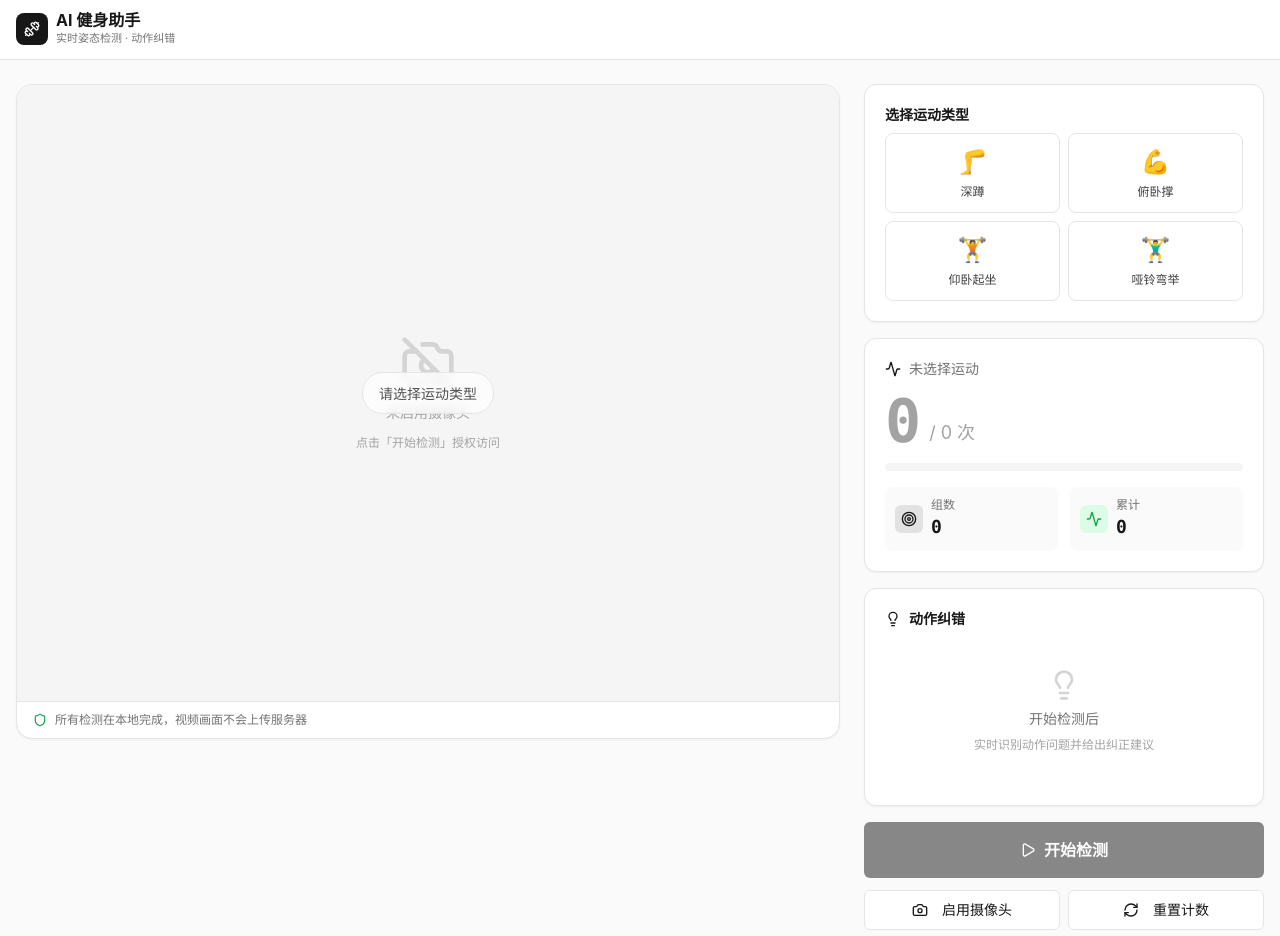
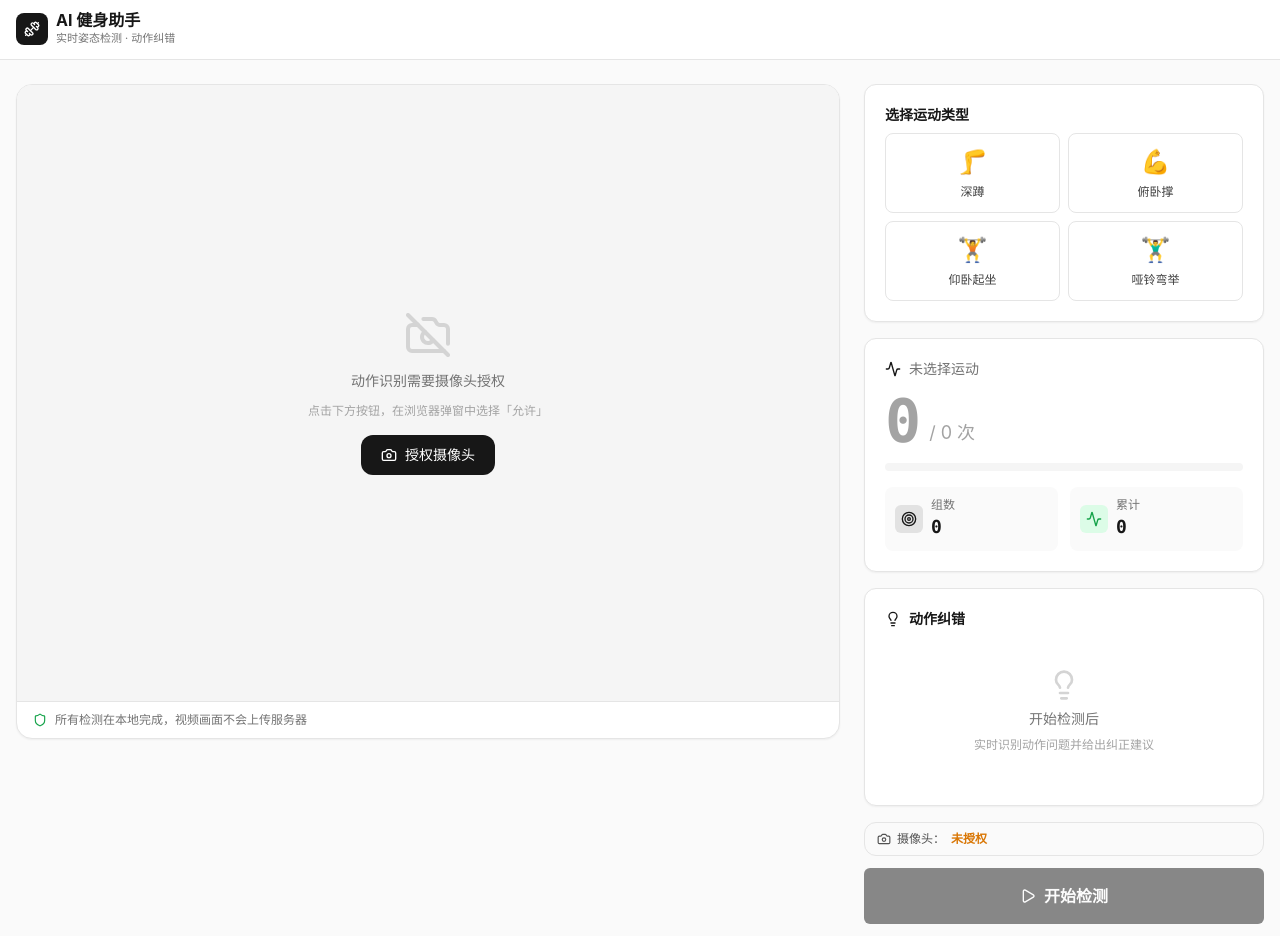
Before and after one commit to 8z5p7ykgcx-lgtm/goodgym-ai-fitness, a React (Vite) app: page / in a window 1280 px wide. Shown: the top 936 px of the page. Built offline with nearby package versions, Linux system fonts and the light colour scheme.

Commit message:
feat: 页面组件 - 摄像头授权状态展示/引导/开始按钮联动

```diff
--- a/src/pages/WorkoutPage/WorkoutPage.tsx
+++ b/src/pages/WorkoutPage/WorkoutPage.tsx
@@ -16,7 +16,7 @@ export default function WorkoutPage() {
   const {
     state, isDetecting, currentExercise,
     startDetection, stopDetection, selectExercise,
-    cameraEnabled, enableCamera, videoRef,
+    cameraEnabled, cameraStatus, enableCamera, videoRef,
     modelLoading, modelReady, loadModel,
   } = usePoseDetection();
 
@@ -58,11 +58,24 @@ export default function WorkoutPage() {
     wasDetectingRef.current = isDetecting;
   }, [isDetecting]);
 
+  /**
+   * 开始检测：摄像头授权是使用的前置条件。
+   * 1) 未授权 → 先请求摄像头（触发浏览器/系统授权弹窗）
+   * 2) 授权成功 → 加载姿态模型
+   * 3) 一切就绪 → 启动检测循环（画面与识别同时工作）
+   */
   const handleStart = useCallback(async () => {
     if (!currentExercise) { toast.warning('请先选择运动类型'); return; }
     if (!cameraEnabled) {
       const ok = await enableCamera();
-      if (!ok) { toast.error('无法访问摄像头，请检查浏览器权限'); return; }
+      if (!ok) {
+        if (cameraStatus === 'denied') {
+          toast.error('摄像头权限被拒绝，请在浏览器设置中允许后重试');
+        } else {
+          toast.error('无法访问摄像头，请按画面提示操作');
+        }
+        return;
+      }
     }
     if (!modelReady) {
       toast.info('正在加载姿态检测模型，请稍候...');
@@ -72,7 +85,7 @@ export default function WorkoutPage() {
     }
     startDetection();
     toast.success('检测已开始，请站到镜头前');
-  }, [currentExercise, cameraEnabled, enableCamera, modelReady, loadModel, startDetection]);
+  }, [currentExercise, cameraEnabled, cameraStatus, enableCamera, modelReady, loadModel, startDetection]);
 
   const handleStop = useCallback(() => {
     if (currentExercise && state.reps + state.sets > 0) {
@@ -113,8 +126,10 @@ export default function WorkoutPage() {
             <VideoDetectionSection
               videoRef={videoRef} keypoints={state.keypoints} angles={state.angles}
               errors={state.errors} isDetecting={isDetecting} cameraEnabled={cameraEnabled}
-              exerciseName={currentExercise?.name || ''} isGoodForm={state.isGoodForm}
-              repProgress={state.repProgress} hasPerson={state.hasPerson} modelLoading={modelLoading}
+              cameraStatus={cameraStatus} exerciseName={currentExercise?.name || ''}
+              isGoodForm={state.isGoodForm} repProgress={state.repProgress}
+              hasPerson={state.hasPerson} modelLoading={modelLoading}
+              onEnableCamera={enableCamera}
             />
             <div className="lg:hidden">
               <StatsSection currentReps={state.reps} currentSets={state.sets} targetReps={currentExercise?.targetReps || 0} sessionDuration={sessionDuration} accuracy={goodFrameRatio} refreshVersion={historyVersion} />
@@ -124,7 +139,7 @@ export default function WorkoutPage() {
             <ExerciseSelectorSection exercises={EXERCISES} selectedId={currentExercise?.id || null} onSelect={selectExercise} disabled={isDetecting} />
             <CounterDisplaySection currentReps={state.reps} currentSets={state.sets} targetReps={currentExercise?.targetReps || 0} isDetecting={isDetecting} sessionDuration={sessionDuration} exerciseName={currentExercise?.name || ''} />
             <CorrectionPanelSection errors={state.errors} isDetecting={isDetecting} isGoodForm={state.isGoodForm} goodFrames={goodFramesRef.current} totalFrames={totalFramesRef.current} />
-            <ControlButtonSection isDetecting={isDetecting} onStart={handleStart} onStop={handleStop} hasExercise={!!currentExercise} cameraEnabled={cameraEnabled} onEnableCamera={enableCamera} onReset={handleReset} modelLoading={modelLoading} />
+            <ControlButtonSection isDetecting={isDetecting} onStart={handleStart} onStop={handleStop} hasExercise={!!currentExercise} cameraEnabled={cameraEnabled} cameraStatus={cameraStatus} onEnableCamera={enableCamera} onReset={handleReset} modelLoading={modelLoading} />
             <div className="hidden lg:block">
               <StatsSection currentReps={state.reps} currentSets={state.sets} targetReps={currentExercise?.targetReps || 0} sessionDuration={sessionDuration} accuracy={goodFrameRatio} refreshVersion={historyVersion} />
             </div>
--- a/src/pages/WorkoutPage/sections/ControlButtonSection.tsx
+++ b/src/pages/WorkoutPage/sections/ControlButtonSection.tsx
@@ -1,7 +1,8 @@
 import { useState } from 'react';
-import { Play, Square, Camera, RefreshCw, Loader2 } from 'lucide-react';
+import { Play, Square, Camera, RefreshCw, Loader2, AlertTriangle } from 'lucide-react';
 import { Button } from '@/components/ui/button';
 import { toast } from 'sonner';
+import type { CameraStatus } from '@/hooks/usePoseDetection';
 
 interface Props {
   isDetecting: boolean;
@@ -9,32 +10,71 @@ interface Props {
   onStop: () => void;
   hasExercise: boolean;
   cameraEnabled: boolean;
+  cameraStatus: CameraStatus;
   onEnableCamera: () => Promise<boolean>;
   onReset: () => void;
   modelLoading: boolean;
 }
 
+const STATUS_TEXT: Record<CameraStatus, { label: string; color: string }> = {
+  unknown: { label: '未授权', color: 'text-amber-600' },
+  requesting: { label: '授权中…', color: 'text-neutral-500' },
+  granted: { label: '已授权', color: 'text-green-600' },
+  denied: { label: '已拒绝', color: 'text-red-600' },
+  'no-device': { label: '无摄像头', color: 'text-red-600' },
+  'in-use': { label: '摄像头被占用', color: 'text-red-600' },
+  unsupported: { label: '环境不支持', color: 'text-red-600' },
+  error: { label: '授权出错', color: 'text-red-600' },
+};
+
 export default function ControlButtonSection({
   isDetecting, onStart, onStop, hasExercise,
-  cameraEnabled, onEnableCamera, onReset, modelLoading,
+  cameraEnabled, cameraStatus, onEnableCamera, onReset, modelLoading,
 }: Props) {
   const [enablingCam, setEnablingCam] = useState(false);
+  const status = STATUS_TEXT[cameraStatus];
+  const cameraBlocked = !cameraEnabled && ['denied', 'no-device', 'in-use', 'unsupported', 'error'].includes(cameraStatus);
+
   const handleCamera = async () => {
     setEnablingCam(true);
     const ok = await onEnableCamera();
     setEnablingCam(false);
-    ok ? toast.success('摄像头已启用') : toast.error('摄像头授权失败');
+    ok ? toast.success('摄像头已启用') : toast.error('摄像头授权失败，请按画面提示操作');
   };
+
   return (
     <div className="space-y-3">
+      {/* 摄像头授权状态条 */}
+      <div className={`flex items-center justify-between px-3 py-2 rounded-xl border text-xs ${
+        cameraBlocked ? 'border-red-200 bg-red-50' : 'border-neutral-200 bg-neutral-50'
+      }`}>
+        <span className="flex items-center gap-1.5 text-neutral-600">
+          <Camera className="w-3.5 h-3.5" />
+          摄像头：<b className={status.color}>{status.label}</b>
+        </span>
+        {cameraBlocked && (
+          <span className="flex items-center gap-1 text-red-600">
+            <AlertTriangle className="w-3.5 h-3.5" />需授权后使用
+          </span>
+        )}
+      </div>
+
       {!isDetecting ? (
-        <Button onClick={onStart} size="lg" className="w-full h-14 text-base font-semibold gap-2" disabled={!hasExercise || modelLoading}>
+        <Button
+          onClick={onStart}
+          size="lg"
+          className="w-full h-14 text-base font-semibold gap-2"
+          disabled={!hasExercise || modelLoading || cameraBlocked}
+        >
           {modelLoading ? (<><Loader2 className="w-5 h-5 animate-spin" />加载模型中...</>) : (<><Play className="w-5 h-5" />开始检测</>)}
         </Button>
       ) : (
         <Button onClick={onStop} variant="destructive" size="lg" className="w-full h-14 text-base font-semibold gap-2">
           <Square className="w-5 h-5" />结束检测
         </Button>
+      )}
+      {cameraBlocked && !isDetecting && (
+        <p className="text-xs text-red-600 px-1">请先在上方画面中完成摄像头授权，再开始检测。</p>
       )}
       <div className="grid grid-cols-2 gap-2">
         <Button variant="outline" onClick={handleCamera} disabled={cameraEnabled || enablingCam || isDetecting} className="h-10">
--- a/src/pages/WorkoutPage/sections/VideoDetectionSection.tsx
+++ b/src/pages/WorkoutPage/sections/VideoDetectionSection.tsx
@@ -1,5 +1,6 @@
 import { useRef, useEffect } from 'react';
-import { Shield, CameraOff, AlertTriangle, CheckCircle, UserX, Loader2 } from 'lucide-react';
+import { Shield, CameraOff, AlertTriangle, CheckCircle, UserX, Loader2, Camera, RefreshCw } from 'lucide-react';
+import type { CameraStatus } from '@/hooks/usePoseDetection';
 import {
   drawSkeleton, drawErrorMarker, drawJointAngle,
   type Keypoint, type JointAngles, type DetectedError,
@@ -12,20 +13,58 @@ interface Props {
   errors: DetectedError[];
   isDetecting: boolean;
   cameraEnabled: boolean;
+  cameraStatus: CameraStatus;
   exerciseName: string;
   isGoodForm: boolean;
   repProgress: number;
   hasPerson: boolean;
   modelLoading: boolean;
+  onEnableCamera: () => void;
+}
+
+/** 摄像头授权异常时的引导文案 */
+function cameraStatusGuide(status: CameraStatus): { title: string; desc: string } {
+  switch (status) {
+    case 'denied':
+      return {
+        title: '摄像头权限被拒绝',
+        desc: '请在浏览器地址栏左侧的摄像头图标处，将权限改为「允许」，然后点击下方按钮重新授权。',
+      };
+    case 'no-device':
+      return {
+        title: '未检测到摄像头',
+        desc: '请确认设备已连接摄像头，或检查是否被系统禁用后重试。',
+      };
+    case 'in-use':
+      return {
+        title: '摄像头被占用',
+        desc: '摄像头可能正被其他应用使用，请关闭占用摄像头的应用后重试。',
+      };
+    case 'unsupported':
+      return {
+        title: '当前环境不支持摄像头',
+        desc: '摄像头需要 HTTPS 或 localhost 环境，请使用 HTTPS 打开本应用（安卓 App 内可直接使用）。',
+      };
+    case 'error':
+      return {
+        title: '摄像头开启失败',
+        desc: '发生未知错误，请点击下方按钮重试。',
+      };
+    default:
+      return { title: '需要摄像头授权', desc: '动作识别需要调用摄像头，请点击下方按钮授权使用。' };
+  }
 }
 
 export default function VideoDetectionSection({
   videoRef, keypoints, angles, errors,
-  isDetecting, cameraEnabled, exerciseName,
-  isGoodForm, repProgress, hasPerson, modelLoading,
+  isDetecting, cameraEnabled, cameraStatus, exerciseName,
+  isGoodForm, repProgress, hasPerson, modelLoading, onEnableCamera,
 }: Props) {
   const canvasRef = useRef<HTMLCanvasElement | null>(null);
   const pulseRef = useRef(0);
+  const needCamera = !cameraEnabled;
+  const cameraBlocked = !cameraEnabled && ['denied', 'no-device', 'in-use', 'unsupported', 'error'].includes(cameraStatus);
+  const guide = cameraBlocked ? cameraStatusGuide(cameraStatus) : null;
 
   useEffect(() => {
     const canvas = canvasRef.current;
@@ -63,17 +102,50 @@ export default function VideoDetectionSection({
   return (
     <div className="relative w-full overflow-hidden rounded-2xl border border-neutral-200 bg-white shadow-sm">
       <div className="relative aspect-[4/3] w-full overflow-hidden bg-neutral-100">
-        {cameraEnabled ? (
-          <video ref={videoRef} className="absolute inset-0 w-full h-full object-cover opacity-60 -scale-x-100" playsInline muted />
-        ) : (
-          <div className="absolute inset-0 flex flex-col items-center justify-center gap-3 text-neutral-400">
-            <CameraOff className="w-14 h-14 opacity-40" />
-            <p className="text-sm">未启用摄像头</p>
-            <p className="text-xs">点击「开始检测」授权访问</p>
+        {/* video 元素始终渲染：保证 ref 恒定存在，摄像头流可稳定挂载 */}
+        <video
+          ref={videoRef}
+          className={`absolute inset-0 w-full h-full object-cover -scale-x-100 transition-opacity duration-300 ${cameraEnabled ? 'opacity-60' : 'opacity-0'}`}
+          autoPlay playsInline muted
+        />
+        <canvas ref={canvasRef} className="absolute inset-0 w-full h-full pointer-events-none -scale-x-100" />
+
+        {/* 未授权时：提示 + 授权按钮（授权是使用前置条件） */}
+        {needCamera && !cameraBlocked && (
+          <div className="absolute inset-0 flex flex-col items-center justify-center gap-3 text-neutral-400 bg-neutral-100/60">
+            <CameraOff className="w-12 h-12 opacity-40" />
+            <p className="text-sm font-medium text-neutral-500">动作识别需要摄像头授权</p>
+            <p className="text-xs">点击下方按钮，在浏览器弹窗中选择「允许」</p>
+            <button
+              onClick={onEnableCamera}
+              disabled={cameraStatus === 'requesting'}
+              className="mt-1 flex items-center gap-2 px-5 py-2.5 rounded-xl bg-neutral-900 text-white text-sm font-medium hover:bg-neutral-700 disabled:opacity-60"
+            >
+              {cameraStatus === 'requesting' ? (
+                <><Loader2 className="w-4 h-4 animate-spin" />正在请求授权…</>
+              ) : (
+                <><Camera className="w-4 h-4" />授权摄像头</>
+              )}
+            </button>
           </div>
         )}
-        <canvas ref={canvasRef} className="absolute inset-0 w-full h-full pointer-events-none -scale-x-100" />
-        {!isDetecting && !modelLoading && (
+
+        {/* 授权被拒/无设备/不支持：展示具体原因与操作指引 */}
+        {cameraBlocked && guide && (
+          <div className="absolute inset-0 flex flex-col items-center justify-center gap-2 px-6 text-center bg-neutral-100/60">
+            <AlertTriangle className="w-12 h-12 text-amber-500" />
+            <p className="text-sm font-semibold text-neutral-800">{guide.title}</p>
+            <p className="text-xs text-neutral-500 leading-relaxed max-w-sm">{guide.desc}</p>
+            <button
+              onClick={onEnableCamera}
+              className="mt-1 flex items-center gap-2 px-5 py-2.5 rounded-xl bg-neutral-900 text-white text-sm font-medium hover:bg-neutral-700"
+            >
+              <RefreshCw className="w-4 h-4" />重新授权
+            </button>
+          </div>
+        )}
+
+        {!isDetecting && cameraEnabled && !modelLoading && (
           <div className="absolute inset-0 flex items-center justify-center pointer-events-none">
             <div className="px-4 py-2 rounded-full bg-white/70 backdrop-blur-sm border border-neutral-200">
               <span className="text-sm text-neutral-600">{exerciseName ? `已选择${exerciseName}，点击开始检测` : '请选择运动类型'}</span>
@@ -89,7 +161,7 @@ export default function VideoDetectionSection({
             </div>
           </div>
         )}
-        {isDetecting && !hasPerson && (
+        {isDetecting && cameraEnabled && !hasPerson && (
           <div className="absolute inset-0 flex items-center justify-center pointer-events-none">
             <div className="px-4 py-2 rounded-full bg-white/70 backdrop-blur-sm border border-neutral-200">
               <UserX className="w-4 h-4 inline mr-2 text-neutral-500" />
@@ -97,7 +169,7 @@ export default function VideoDetectionSection({
             </div>
           </div>
         )}
-        {isDetecting && hasPerson && (
+        {isDetecting && cameraEnabled && hasPerson && (
           <div className="absolute top-3 left-3 right-3 flex justify-between items-start pointer-events-none">
             <div className="flex items-center gap-2 px-3 py-1.5 rounded-full bg-white/80 backdrop-blur-sm border border-neutral-200">
               <div className={`w-2 h-2 rounded-full ${isGoodForm ? 'bg-green-500' : 'bg-red-500'} animate-pulse`} />
@@ -116,7 +188,7 @@ export default function VideoDetectionSection({
             )}
           </div>
         )}
-        {isDetecting && hasPerson && (
+        {isDetecting && cameraEnabled && hasPerson && (
           <div className="absolute bottom-3 left-3 right-3 pointer-events-none">
             <div className="h-1 bg-white/50 rounded-full overflow-hidden">
               <div className="h-full bg-neutral-900 transition-all duration-150" style={{ width: `${repProgress * 100}%` }} />
```
